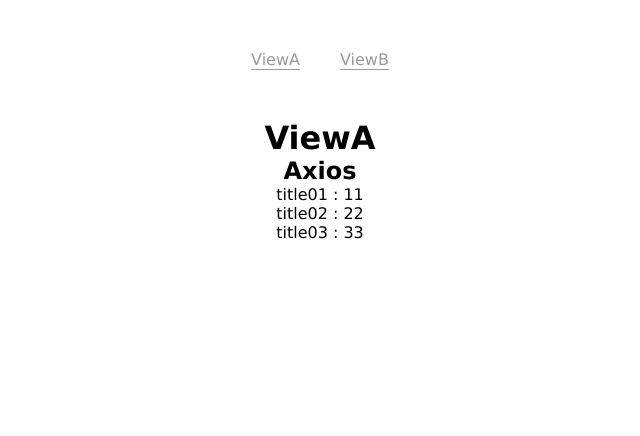
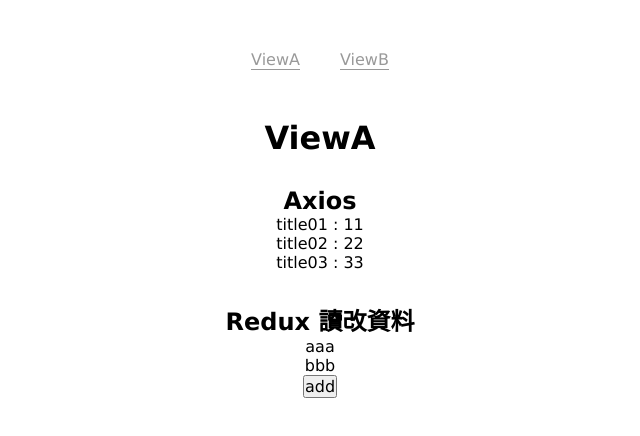
Before and after one commit to Little-Ker/React-Project-Template, a React (Create React App) app: page / in a window 1280 px wide. Shown: the top 436 px of the page, without its empty margins (320-960 px from the left). Built offline with nearby package versions, Linux system fonts and the light colour scheme.

Commit message:
[新增] redux 範例 - 讀改資料

```diff
--- /dev/null
+++ b/src/component/test/TodoList.jsx
@@ -0,0 +1,14 @@
+import React from "react"
+import { useSelector } from "react-redux"
+const TodoList = () => {
+  const states = useSelector((state) => state.todos) // <-- 拿取資料
+  return (
+    <ul>
+      {states.todoList.map((i) => (
+        <li key={i.id}>{i.name}</li>
+      ))}
+    </ul>
+  )
+}
+
+export default TodoList
--- a/src/redux/todoSlice.js
+++ b/src/redux/todoSlice.js
@@ -2,11 +2,21 @@ import { createSlice } from "@reduxjs/toolkit"
 export const todoSlice = createSlice({
   name: "todo",
   initialState: {
-    // ...
+    todoList: [
+        {id: 1, name: "aaa"},
+        {id: 2, name: "bbb"},
+    ]
   },
   reducers: {
-    // ...
+    addTodo:(state, action) => {
+        const item = {
+            id: new Date().getTime(),
+            name: action.payload
+        }
+        state.todoList.push(item)
+    }
   },
 })
 
+export const { addTodo } = todoSlice.actions
 export default todoSlice.reducer
--- a/src/view/ViewA.jsx
+++ b/src/view/ViewA.jsx
@@ -1,5 +1,19 @@
 import React, { useEffect } from "react"
 import axios from 'axios'
+import { useDispatch } from 'react-redux'
+import { addTodo } from '../redux/todoSlice'
+import TodoList from '../component/test/TodoList'
+
+const ReduxEX = () => {
+    const dispatch = useDispatch()
+    return (
+        <div>
+            <h2 style={{marginTop: '30px'}}>Redux 讀改資料</h2>
+            <TodoList />
+            <button onClick={() => dispatch(addTodo('test'))}>add</button>
+        </div>
+    )
+}
 
 const AxiosEx = () => {
     const [data, setData] = React.useState([])
@@ -12,7 +26,7 @@ const AxiosEx = () => {
 
     return (
         <div>
-            <h2>Axios</h2>
+            <h2 style={{marginTop: '30px'}}>Axios</h2>
             {data.map((item, index) => (
                 <p key={index}>{item.title} : {item.txt}</p>
             ))}
@@ -25,6 +39,7 @@ const ViewA = () => {
         <>
             <h1>ViewA</h1>
             <AxiosEx />
+            <ReduxEX />
         </>
     )
 }
```
